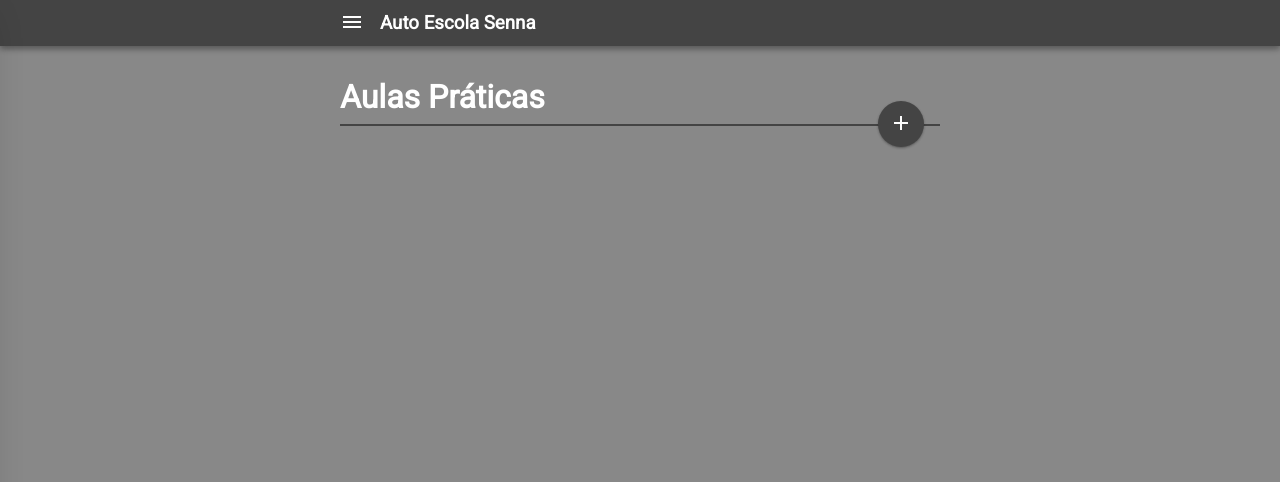
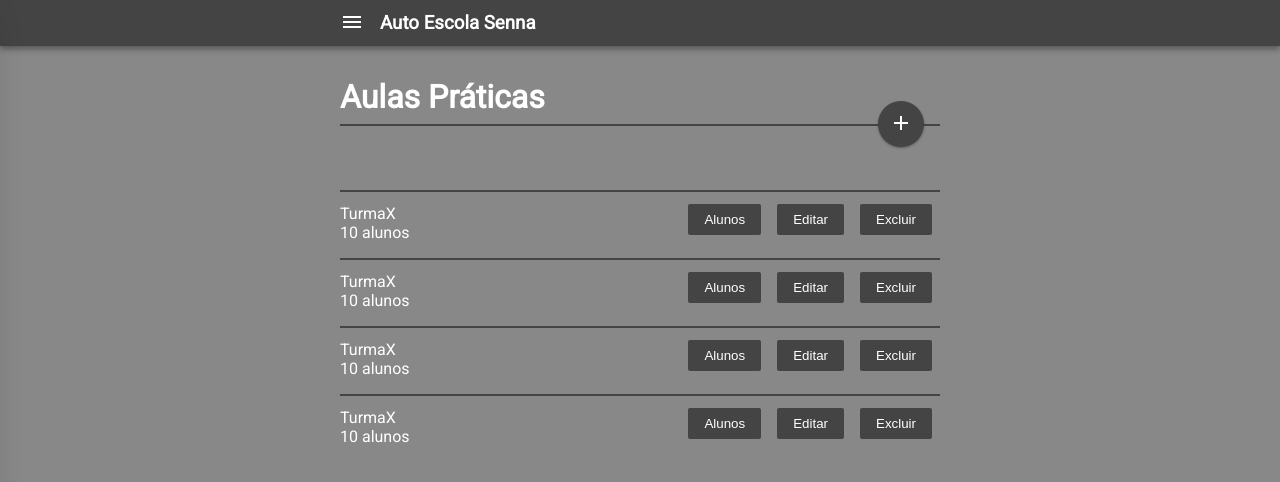
Before and after one commit to felipeemidio/AutoSchool, a React app: page /aulas in a window 1280 px wide. Built offline with nearby package versions, Linux system fonts and the light colour scheme.

Commit message:
Component for classes with all fields

```diff
--- a/src/components/Classes/ClassEntity.js
+++ b/src/components/Classes/ClassEntity.js
@@ -1,12 +1,22 @@
 import React from 'react'
 
 function ClassEntity() {
-  <React.Fragment>
-    <div className="separator" />
-    <div>
-
-    </div>
-  </React.Fragment>
+  return (
+    <React.Fragment>
+      <div className="separator" />
+      <div className="class-entity">
+        <div className="class-entity__content">
+          <div>TurmaX</div>
+          <div>10 alunos</div>
+        </div>
+        <div className="class-entity__holder">
+          <button>Alunos</button>
+          <button>Editar</button>
+          <button>Excluir</button>
+        </div>
+      </div>
+    </React.Fragment>
+  );
 }
 
 export default ClassEntity;
--- a/src/components/Classes/ClassesPage.js
+++ b/src/components/Classes/ClassesPage.js
@@ -1,7 +1,7 @@
 import React from 'react'
 import NewClasses from './newClasses';
-import Input from '../Generics/Input';
 import StudentsServices from '../../services/StudentsServices';
+import ClassEntity from './ClassEntity'
 
 const KEY_STORAGE = "classes";
 
@@ -49,6 +49,10 @@ class ClassesPage extends React.Component {
             })
           }}
         />
+        <ClassEntity />
+        <ClassEntity />
+        <ClassEntity />
+        <ClassEntity />
       </React.Fragment>
     );
   }
--- a/src/components/Generics/Input.js
+++ /dev/null
@@ -1,38 +0,0 @@
-import React from 'react'
-
-class Input extends React.Component {
-  state = {
-    text: "",
-  }
-
-  render() {
-    const { onAdd, label } = this.props;
-    const { text } = this.state;
-    return (
-      <div className='new-student'>
-        <div className="input-student">
-          <input
-            type="text"
-            placeholder="Novo aluno..."
-            value={text}
-            onChange={event => this.setState({
-              text: event.target.value
-            })}
-          />
-        </div>
-        <button
-          className="input-button"
-          onClick={() => {
-            onAdd(text);
-            this.setState({text: ''});
-          }}
-        >
-          {label}
-        </button>
-
-      </div>
-    );
-  }
-}
-
-export default Input;
--- a/src/index.scss
+++ b/src/index.scss
@@ -37,6 +37,31 @@ h3 {
       outline: none;
     }
   }
+}
+
+.class-entity {
+  display: flex;
+  margin-bottom: 16px;
+
+  &__content {
+    flex: 1;
+    color: #ffffff;
+  }
+
+  &__holder {
+    height: 38px;
+    display: table;
+
+    & button {
+      display: table-cell;
+      vertical-align: middle;
+      background-color: #444444;
+      padding: 8px 16px;
+      margin: 0px 8px;
+      border-radius: 2px;
+    }
+  }
+
 }
 
 .new-classes {
```
Also changed, not shown: 4 other files.
